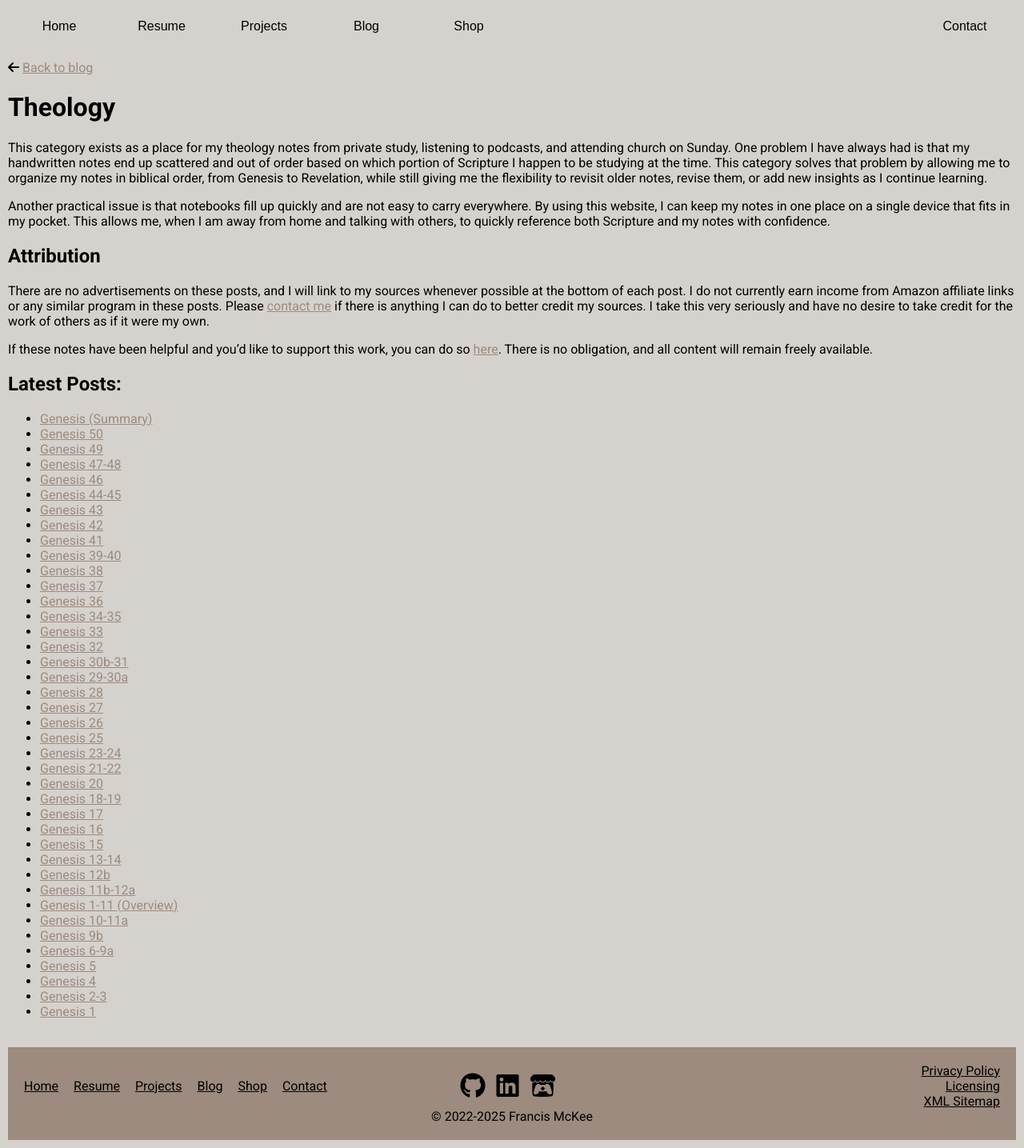
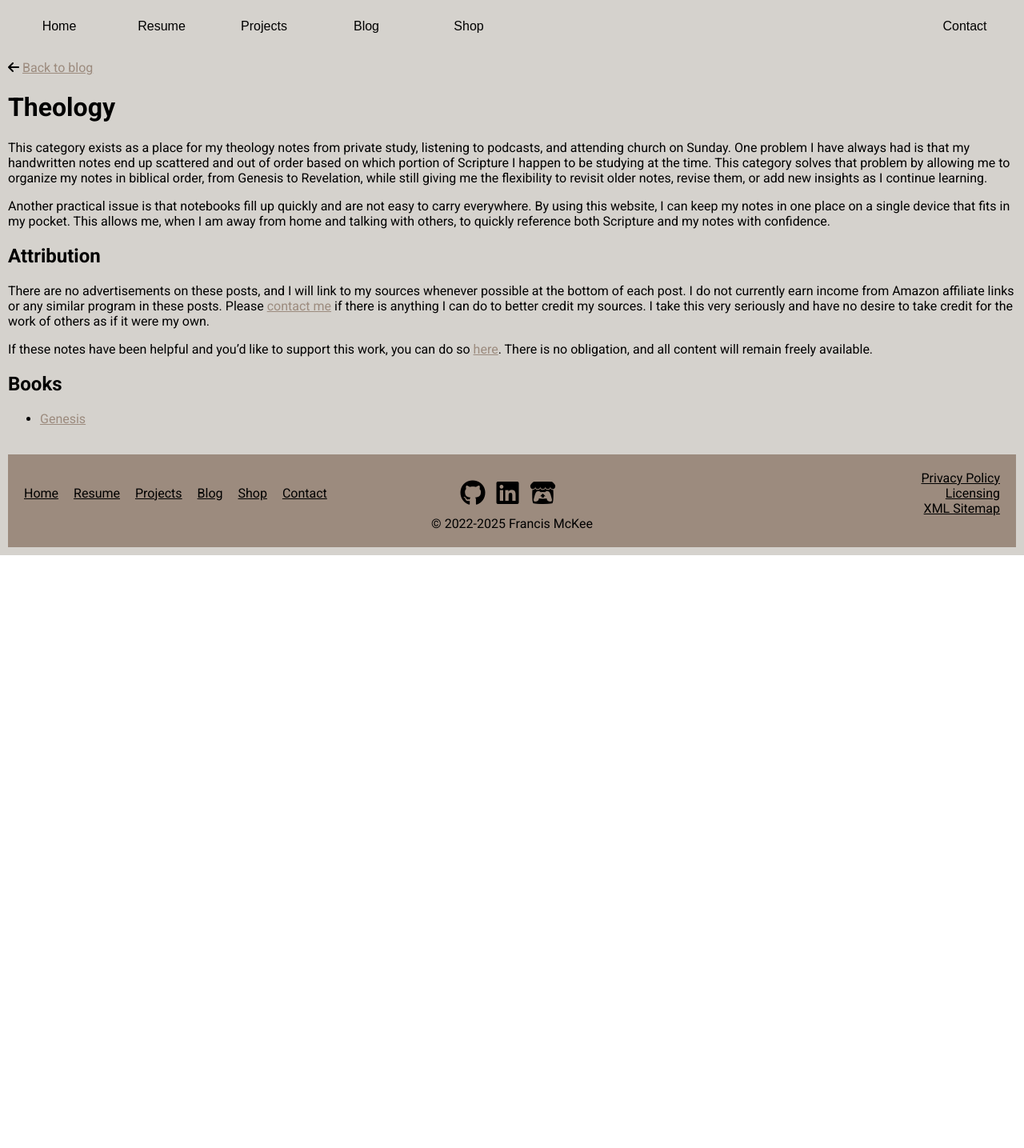
Before and after one commit to Francis-McKee/francis-mckee.github.io, a Jekyll site: the page built from _categories/theology.md, in a window 1280 px wide. Shown: the whole page at 80% size. Built offline with Jekyll 4.4.1, drawn with Linux system fonts in a browser that asks for light colours; nearby versions of some CDN libraries; comment, search, counter and statistics services are not loaded; after the commit the page ends 900 px from its top, so only the background shows below that; some of the changed lines change nothing that is shown.

Commit message:
edited site organization for theology blog posts

```diff
--- a/_categories/theology.md
+++ b/_categories/theology.md
@@ -11,3 +11,6 @@ Another practical issue is that notebooks fill up quickly and are not easy to ca
 There are no advertisements on these posts, and I will link to my sources whenever possible at the bottom of each post. I do not currently earn income from Amazon affiliate links or any similar program in these posts. Please [contact me](https://fnmckee.com/contact.html) if there is anything I can do to better credit my sources. I take this very seriously and have no desire to take credit for the work of others as if it were my own.
 
 If these notes have been helpful and you'd like to support this work, you can do so [here](https://buymetea.org/francis_mckee). There is no obligation, and all content will remain freely available.
+
+## Books
+* [Genesis](/theology/genesis.html)
--- a/_layouts/category.html
+++ b/_layouts/category.html
@@ -20,10 +20,14 @@ layout: default
 
 {{ content }}
 
-<h2>Latest Posts:</h2>
+{% if page.short_name != "theology" %}
+
+<h2> Latest Posts: </h2>
 <ul>
   {% assign filtered_posts = site.posts | where: 'category', page.short_name %}
   {% for post in filtered_posts %}
     <li><a href="{{ post.url }}">{{ post.title }}</a></li>
   {% endfor %}
 </ul>
+
+{% endif %}
--- a/_posts/theology/genesis/2025-12-12-genesis-2-3.md
+++ b/_posts/theology/genesis/2025-12-12-genesis-2-3.md
@@ -5,7 +5,7 @@ title: Genesis 2-3
 date: 2025-12-12
 comments: true
 ---
-Genesis 2 - Second Creation Story?
+Genesis 2-3 - Second Creation Story?
 
 <br>
 
--- a/_posts/theology/genesis/2025-12-18-genesis-6-9a.md
+++ b/_posts/theology/genesis/2025-12-18-genesis-6-9a.md
@@ -5,7 +5,7 @@ title: Genesis 6-9a
 date: 2025-12-18
 comments: true
 ---
-Genesis 6-9a - Noah and the Flood
+Genesis 6-9:1-17 - Noah and the Flood
 
 <br>
 
--- /dev/null
+++ b/theology/genesis.html
@@ -0,0 +1,52 @@
+---
+layout: default
+title: Genesis
+permalink: /theology/genesis.html
+---
+<link rel="stylesheet" href="/css/category.css" type="text/css">
+
+<i class="fa-solid fa-arrow-left"></i> <a href="https://fnmckee.com/categories/theology.html" style="color: #9C8B7E;"> Back to theology category </a>
+
+<h1> Genesis </h1>
+<ul>
+    <li> <a href="/_posts/theology/genesis/2025-11-10-genesis-1.md"> Genesis 1 - Creation Story </a> </li>
+    <li> <a href="/_posts/theology/genesis/2025-12-12-genesis-2-3.md"> Genesis 2-3 - Second Creation Story? </a> </li>
+    <li> <a href="/_posts/theology/genesis/2025-12-17-genesis-4.md"> Genesis 4 - Cain and Abel </a> </li>
+    <li> <a href="/_posts/theology/genesis/2025-12-17-genesis-5.md"> Genesis 5 - Adam to Noah Geneology </a> </li>
+    <li> <a href="/_posts/theology/genesis/2025-12-18-genesis-6-9a.md"> Genesis 6-9a - Noah and the Flood </a> </li>
+    <li> <a href="/_posts/theology/genesis/2025-12-20-genesis-9b.md"> Genesis 9b - Noah's Misplaced Curse </a> </li>
+    <li> <a href="/_posts/theology/genesis/2025-12-21-genesis-10-11a.md"> Genesis 10-11a - The Tower of Babel </a> </li>
+    <li> <a href="/_posts/theology/genesis/2025-12-22-genesis-1-11-overview.md"> Genesis 1-11 (Overview) </a> </li>
+    <li> <a href="/_posts/theology/genesis/2025-12-23-genesis-11b-12a.md"> Genesis 11b-12a - The Call of Abram </a> </li>
+    <li> <a href="/_posts/theology/genesis/2025-12-27-genesis-12b.md"> Genesis 12b - Abram: Down to Egypt </a> </li>
+    <li> <a href="/_posts/theology/genesis/2025-12-29-genesis-13-14.md"> Genesis 13-14 - Abram and Lot </a> </li>
+    <li> <a href="/_posts/theology/genesis/2025-12-30-genesis-15.md"> Genesis 15 - The Blood Path Covenant </a> </li>
+    <li> <a href="/_posts/theology/genesis/2025-12-31-genesis-16.md"> Genesis 16 - Hagar and Ishmael </a> </li>
+    <li> <a href="/_posts/theology/genesis/2026-01-01-genesis-17.md"> Genesis 17 - Covenant of Circumcision </a> </li>
+    <li> <a href="/_posts/theology/genesis/2026-01-02-genesis-18-19.md"> Genesis 18-19 - Abraham the Engager </a> </li>
+    <li> <a href="/_posts/theology/genesis/2026-01-03-genesis-20.md"> Genesis 20 - Abraham and Abimelech </a> </li>
+    <li> <a href="/_posts/theology/genesis/2026-01-04-genesis-21-22.md"> Genesis 21-22 - Isaac </a> </li>
+    <li> <a href="/_posts/theology/genesis/2026-01-07-genesis-23-24.md"> Genesis 23-24 - Isaac and Rebekah </a> </li>
+    <li> <a href="/_posts/theology/genesis/2026-01-09-genesis-25.md"> Genesis 25 - Jacob and Esau </a> </li>
+    <li> <a href="/_posts/theology/genesis/2026-01-11-genesis-26.md"> Genesis 26 - Isaac and the Philistines </a> </li>
+    <li> <a href="/_posts/theology/genesis/2026-01-12-genesis-27.md"> Genesis 27 - The (Stolen) Blessing </a> </li>
+    <li> <a href="/_posts/theology/genesis/2026-01-16-genesis-28.md"> Genesis 28 - Jacob's Dream </a> </li>
+    <li> <a href="/_posts/theology/genesis/2026-01-20-genesis-29-30a.md"> Genesis 29-30a - Jacob's Family Record </a> </li>
+    <li> <a href="/_posts/theology/genesis/2026-01-21-genesis-30b-31.md"> Genesis 30b-31 - Jacob and Laban </a> </li>
+    <li> <a href="/_posts/theology/genesis/2026-01-25-genesis-32.md"> Genesis 32 - Jacob Wrestles with God </a> </li>
+    <li> <a href="/_posts/theology/genesis/2026-01-26-genesis-33.md"> Genesis 33 - Jacob Reconciles with Esau </a> </li>
+    <li> <a href="/_posts/theology/genesis/2026-01-28-genesis-34-35.md"> Genesis 34-35 - Rachel's Idols </a> </li>
+    <li> <a href="/_posts/theology/genesis/2026-01-29-genesis-36.md"> Genesis 36 - The Jacob Story </a> </li>
+    <li> <a href="/_posts/theology/genesis/2026-02-02-genesis-37.md"> Genesis 37 - Joseph </a> </li>
+    <li> <a href="/_posts/theology/genesis/2026-02-05-genesis-38.md"> Genesis 38 - Judah and Tamar </a> </li>
+    <li> <a href="/_posts/theology/genesis/2026-02-09-genesis-39-40.md"> Genesis 39-40 - Joseph in the Second Pit </a> </li>
+    <li> <a href="/_posts/theology/genesis/2026-02-12-genesis-41.md"> Genesis 41 - Pharaoh's Dream </a> </li>
+    <li> <a href="/_posts/theology/genesis/2026-02-13-genesis-42.md"> Genesis 42 - Joseph's Brothers Come to Egypt </a> </li>
+    <li> <a href="/_posts/theology/genesis/2026-02-16-genesis-43.md"> Genesis 43 - The Brothers Return to Egypt </a> </li>
+    <li> <a href="/_posts/theology/genesis/2026-02-21-genesis-44-45.md"> Genesis 44-45 - Joseph Reveals Himself to his Brothers </a> </li>
+    <li> <a href="/_posts/theology/genesis/2026-02-23-genesis-46.md"> Genesis 46 - Jacob Comes to Egypt </a> </li>
+    <li> <a href="/_posts/theology/genesis/2026-02-26-genesis-47-48.md"> Genesis 47-48 - Israel Blesses Joseph's Sons </a> </li>
+    <li> <a href="/_posts/theology/genesis/2026-03-01-genesis-49.md"> Genesis 49 - Israel Blesses His Sons </a> </li>
+    <li> <a href="/_posts/theology/genesis/2026-03-03-genesis-50.md"> Genesis 50 - One Final Reconciliation </a> </li>
+    <li> <a href="/_posts/theology/genesis/2026-03-04-genesis-summary.md"> Genesis (Summary) </a> </li>
+</ul>
```
Also changed, not shown: 2 other files.
